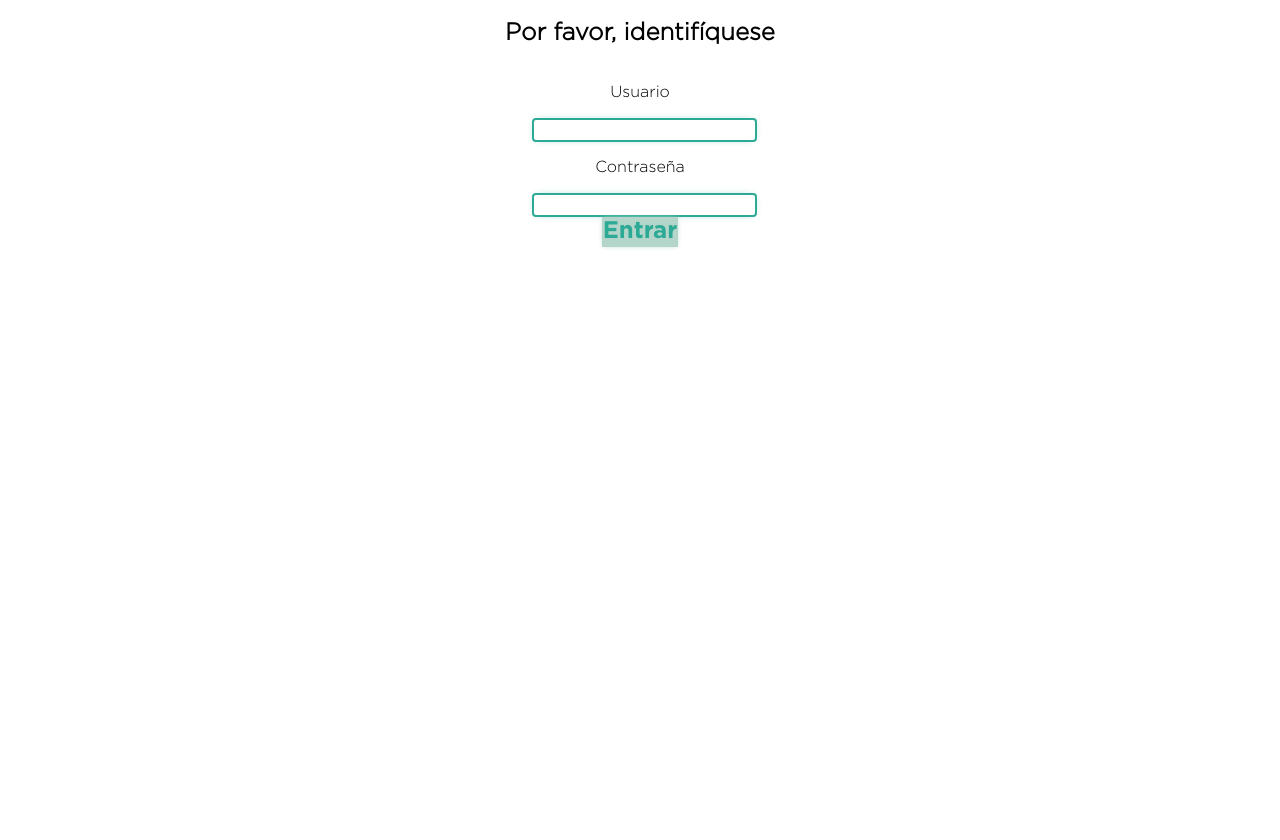
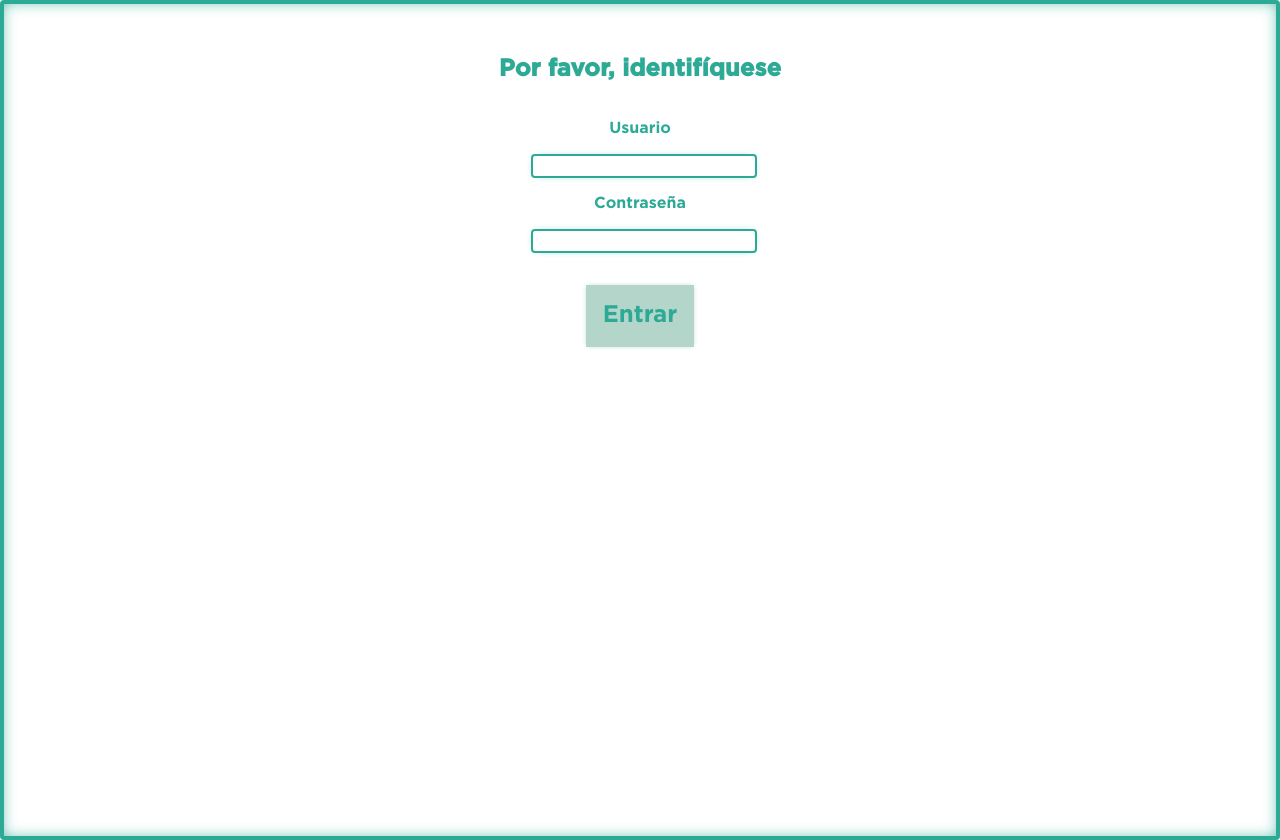
Before and after one commit to ElisaMSanchez/CodeSpaceElisa, a React (Create React App) app: page /admin in a window 1280 px wide. Before the commit the page ends 800 px from the top, so only its background shows below. Built offline with nearby package versions, Linux system fonts and the light colour scheme.

Commit message:
Estilos login y estilos lessons

```diff
--- a/src/admin/common/admin-button-label.css
+++ b/src/admin/common/admin-button-label.css
@@ -2,4 +2,6 @@
     cursor: pointer;
     font-size: 1.5em;
     text-align: center;
+    margin:1rem;
+
 }
--- a/src/admin/common/admin-button.css
+++ b/src/admin/common/admin-button.css
@@ -9,6 +9,8 @@
     height: 100%;
     justify-content: center;
     color:var(--verde-oscuro);
+
+
 }
 
 .admin-button-overlay:active {
@@ -16,12 +18,14 @@
     color: var(--verde-claro);
     box-shadow: 0 0 5px -1px var(--verde-oscuro);
     font-family: "Gotham Bold", serif;
+
 }
 
 .admin-button-overlay:hover {
     border: 2px solid var(--verde-oscuro);
     box-shadow: 0 0 5px -1px var(--verde-oscuro);
     font-family: "Gotham Bold", serif;
+
 }
 
 .admin-button {
@@ -31,4 +35,5 @@
     flex-direction: column;
     justify-content: center;
     font-family: "Gotham Bold", serif;
+
 }
--- a/src/admin/login/admin-login.css
+++ b/src/admin/login/admin-login.css
@@ -2,4 +2,20 @@
     align-items: center;
     display: flex;
     flex-direction: column;
+    border: 4px solid #2caa95;
+    box-shadow: inset 0px 0px 16px -4px #2caa95;
+    border-radius: 4px;
+    height: 100%;
+    color: var(--verde-oscuro);
+    padding-top: 2rem;
+
 }
+h2{
+    font-family: "Gotham Bold",serif;
+}
+.button-login{
+    margin:2rem;
+}
+label{
+    font-family: "Gotham Bold";
+}
--- a/src/admin/login/admin-login.jsx
+++ b/src/admin/login/admin-login.jsx
@@ -15,19 +15,26 @@ function AdminLogin({setToken}) {
         event.preventDefault();
         setToken(await doLogin(login, errorCallback));
     }
+    const handleEnter = async (event) => {
+        if (event.code === "Enter") {
+            setToken(await doLogin(login, errorCallback));
+        }
+    }
 
     return (
         <div className="login-wrapper">
-            <h2>Por favor, identifíquese</h2>
+            <h2 className=""> Por favor, identifíquese</h2>
             <label>
                 <p>Usuario</p>
-                <input type="text" name='username' onChange={handleChange} value={login.username}/>
+                <input type="text" name='username' onChange={handleChange} value={login.username}
+                       onKeyPress={handleEnter}/>
             </label>
             <label>
                 <p>Contraseña</p>
-                <input type="password" name='password' onChange={handleChange} value={login.password}/>
+                <input type="password" name='password' onChange={handleChange} value={login.password}  onKeyPress={handleEnter}/>
+
             </label>
-            <div>
+            <div className="button-login">
                 <AdminButton onClick={handleSubmit}>
                     <AdminButtonLabel label='Entrar'/>
                 </AdminButton>
--- a/src/admin/summary/lesson/lessons.jsx
+++ b/src/admin/summary/lesson/lessons.jsx
@@ -98,7 +98,6 @@ function Lessons({display, lessons, onNewLesson, onLessonUpdated, onLessonDelete
                 </td>
                 <td className='lessons-table-td comments'>
                     <p className='lessons-table-comment internal'>{lesson.internalComment}</p>
-                    <p className='lessons-table-comment external'>{lesson.externalComment}</p>
                 </td>
                 <td className='lessons-table-td actions'>
                     {
@@ -128,10 +127,8 @@ function Lessons({display, lessons, onNewLesson, onLessonUpdated, onLessonDelete
                     <input type='date' required={true} name='createdAt' className='lesson-form-item-input' onChange={handleChange} value={lesson.createdAt}/>
                 </td>
                 <td className='lessons-table-td comments lesson-form-row'>
-                    <label className='lessons-table-label-comment'>Comentario Privado</label>
+                    <label className='lessons-table-label-comment'>Comentarios</label>
                     <textarea name='internalComment' className='lesson-form-item-input-comment' onChange={handleChange} value={lesson.internalComment}/>
-                    <label className='lessons-table-label-comment'>Comentario Publico</label>
-                    <textarea name='externalComment' className='lesson-form-item-input-comment' onChange={handleChange} value={lesson.externalComment}/>
                 </td>
                 <td className='lessons-table-td actions lesson-form-row'>
                     <div className='lessons-table-actions'>
@@ -166,10 +163,6 @@ function Lessons({display, lessons, onNewLesson, onLessonUpdated, onLessonDelete
                     <label className='lesson-form-item-label'>Comentario Privado: </label>
                     <textarea name='internalComment' className='lesson-form-item-input-comment' onChange={handleChange} value={lesson.internalComment}/>
                 </div>
-                <div className='lesson-form-item'>
-                    <label className='lesson-form-item-label'>Comentario Publico: </label>
-                    <textarea name='externalComment' className='lesson-form-item-input-comment' onChange={handleChange} value={lesson.externalComment}/>
-                </div>
 
                 <div className='lesson-form-item'>
                     <AdminButton onClick={handleSubmit} extraClass='lesson-form-item-button'>
--- a/src/admin/summary/voucher/voucher.css
+++ b/src/admin/summary/voucher/voucher.css
@@ -22,10 +22,12 @@
 }
 
 .voucher-status.active {
-    border: 1px black solid;
+    border: 2px solid var(--verde-oscuro);
+    box-shadow: 0 0 10px -5px var(--verde-oscuro);
     flex-direction: column;
     gap: 10px;
     width: 100%;
+
 }
 
 .voucher-status.inactive {
@@ -54,11 +56,12 @@
 }
 
 .voucher-status-lesson.used {
-    background-color: red;
+    color: var(--verde-claro);
 }
 
 .voucher-status-lesson.free {
-    background-color: green;
+
+    color: var(--verde-oscuro);
 }
 
 .voucher-status-close-label {
@@ -72,4 +75,5 @@
 .voucher-status-close {
     min-height: 2em;
     width: 70%;
+    margin:.5rem 1rem;
 }
--- a/src/admin/summary/voucher/voucher.jsx
+++ b/src/admin/summary/voucher/voucher.jsx
@@ -1,8 +1,11 @@
 import './voucher.css'
+
 import AdminButton from '../../common/admin-button';
 import AdminButtonLabel from '../../common/admin-button-label';
 
-function Voucher({display, openVoucher, lessons, onClickActivateVoucher, onClickCloseVoucher}) {
+import { FaWhatsapp } from "react-icons/fa";
+
+export default function Voucher({display, openVoucher, lessons, onClickActivateVoucher, onClickCloseVoucher}) {
 
     const voucherClassName = `voucher ${display ? 'visible' : 'hidden'}`;
     const usedLessons = lessons.length;
@@ -17,21 +20,23 @@ function Voucher({display, openVoucher, lessons, onClickActivateVoucher, onClick
         onClickCloseVoucher(openVoucher);
     }
 
+
     return (
         <div className={voucherClassName}>
             {
+
                 openVoucher ?
                     <div className='voucher-status active'>
                         <label>
                             Clases disponibles en Bono:
                         </label>
-                        <div className='voucher-status-lessons'>
+                        <div className='voucher-status-lessons' >
                             {
                                 Array(openVoucher.maxLessons).fill().map((val, index) => {
                                     const voucherLessonClass = `voucher-status-lesson ${index < usedLessons ? 'used' : 'free'}`;
 
                                     return (
-                                        <div key={String(index)} className={voucherLessonClass}/>
+                                        <FaWhatsapp key={String(index)} className={voucherLessonClass}/>
                                     );
                                 })
                             }
@@ -52,5 +57,3 @@ function Voucher({display, openVoucher, lessons, onClickActivateVoucher, onClick
         </div>
     )
 }
-
-export default Voucher;
--- a/src/index.css
+++ b/src/index.css
@@ -29,6 +29,6 @@ code {
 input{
     width: 100%;
     border: 2px solid var(--verde-oscuro);
-    box-shadow: 0px 0px 10px -5px var(--verde-oscuro);
+    box-shadow: 0 0 10px -5px var(--verde-oscuro);
     border-radius: 4px;
 }
```
